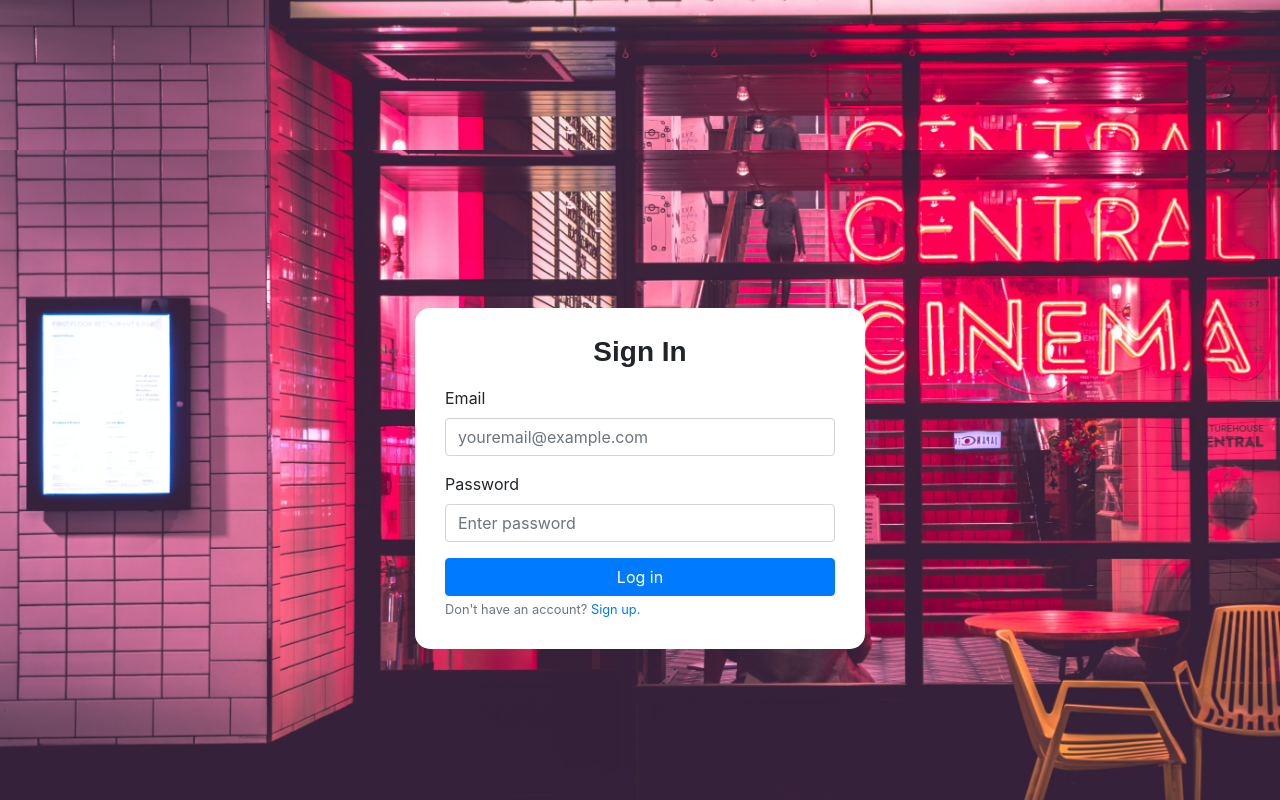
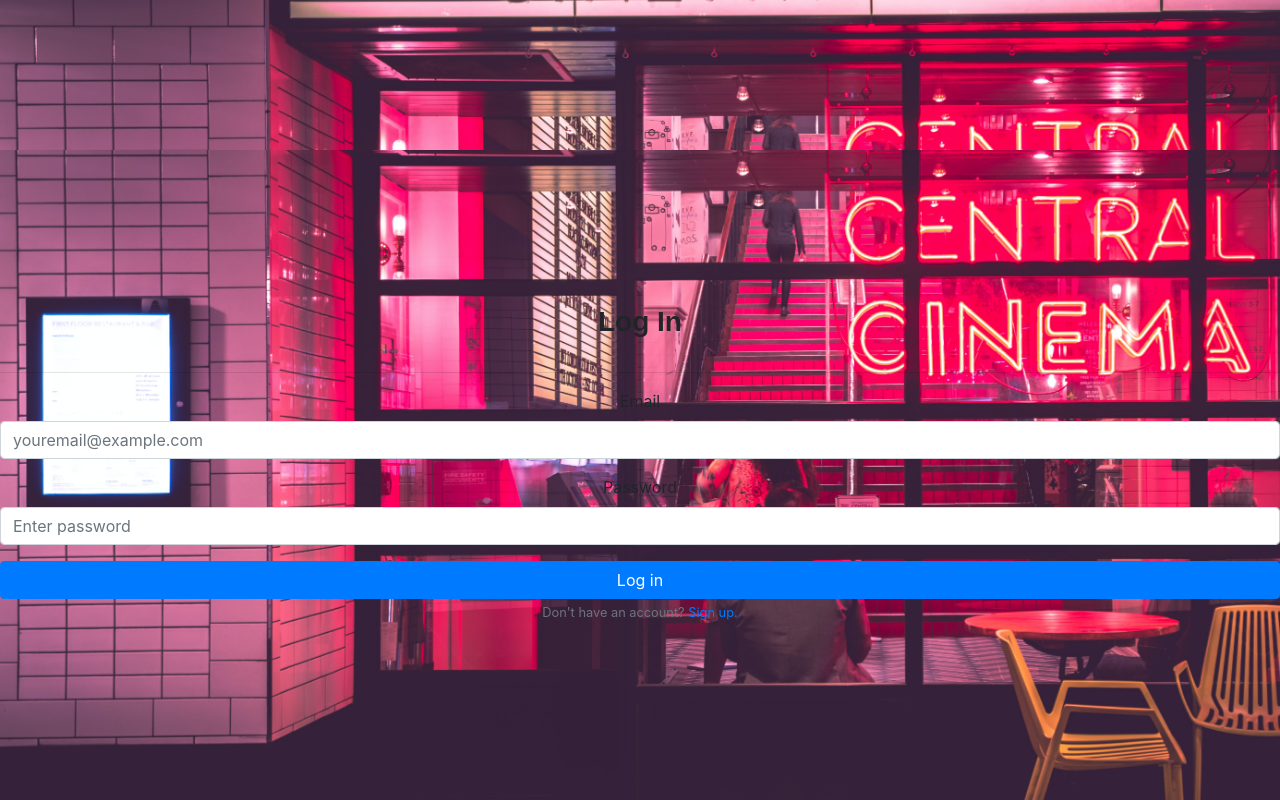
Before and after one commit to tu-vu/Movies-Review, a Flask app: page / in a window 1280 px wide. Run offline with Flask 2, Linux system fonts and the light colour scheme; some libraries are stand-ins or nearby versions.

Commit message:
Add small changes to page layout

```diff
--- a/templates/login.html
+++ b/templates/login.html
@@ -1,8 +1,6 @@
 {% extends "layout.html" %}
 
 {% block body %}
-<div class="container">
-    <div class="form-wrapper">
 {% for message in get_flashed_messages() %}
     <div class="alert alert-warning">
         <button type="button" class="close" data-dismiss="alert">&times;</button>
@@ -10,8 +8,10 @@
     </div>
 {% endfor%}
 
-        <form action="{{ url_for('login') }}" method="post" id="login" class="auth-inner">
-            <h3>Sign In</h3>
+<form action="{{ url_for('login') }}" method="post">
+    <h3>Log In</h3>
+    <hr>
+
     {{ form.csrf_token }}
 
     <fieldset class="form-group email">
@@ -42,6 +42,4 @@
 
     <small id="emailHelp" class="form-text text-muted">Don't have an account? <a href="{{ url_for('signup') }}">Sign up.</a></small>
 </form>
-    </div>
-</div>
 {% endblock %}
```
Lines whose indentation alone changed are shown as unchanged.
